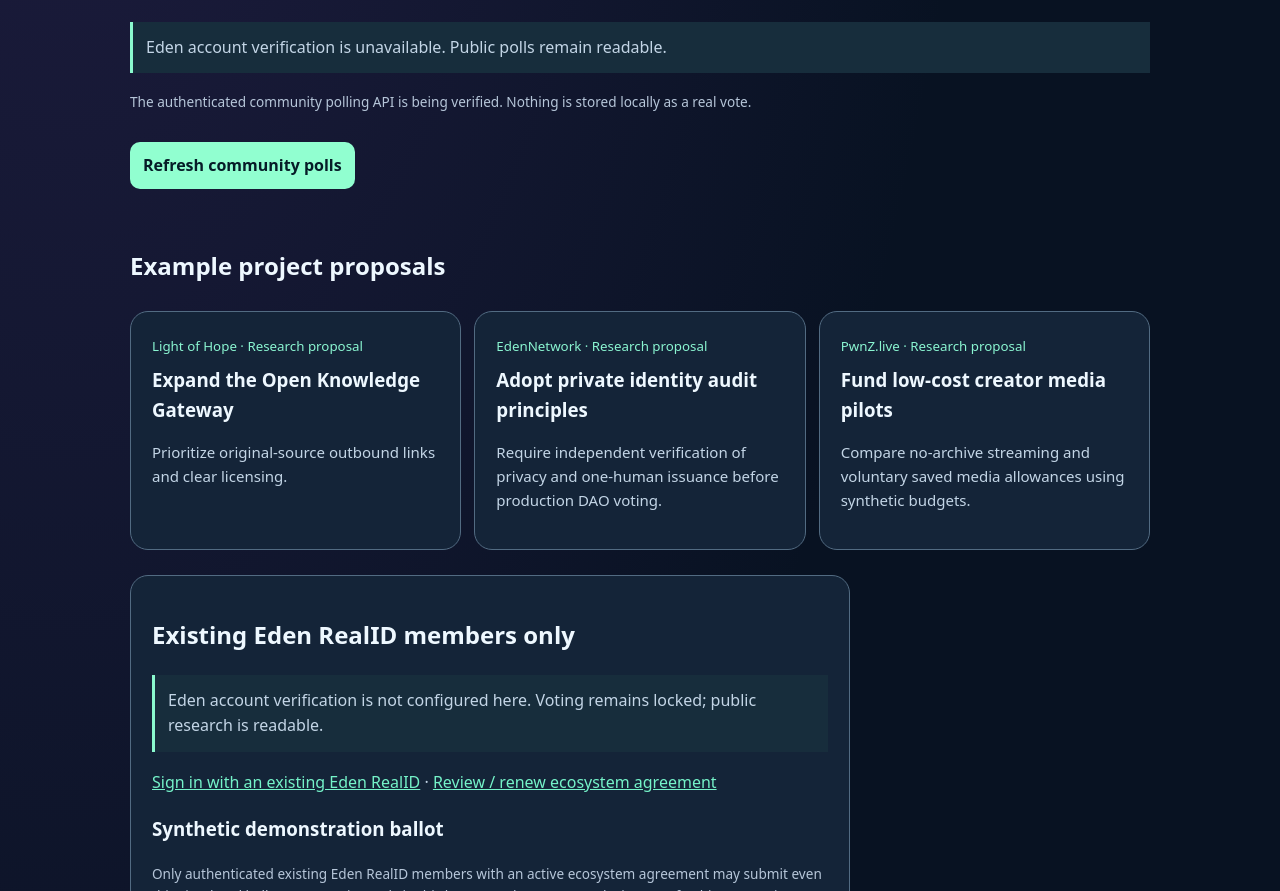
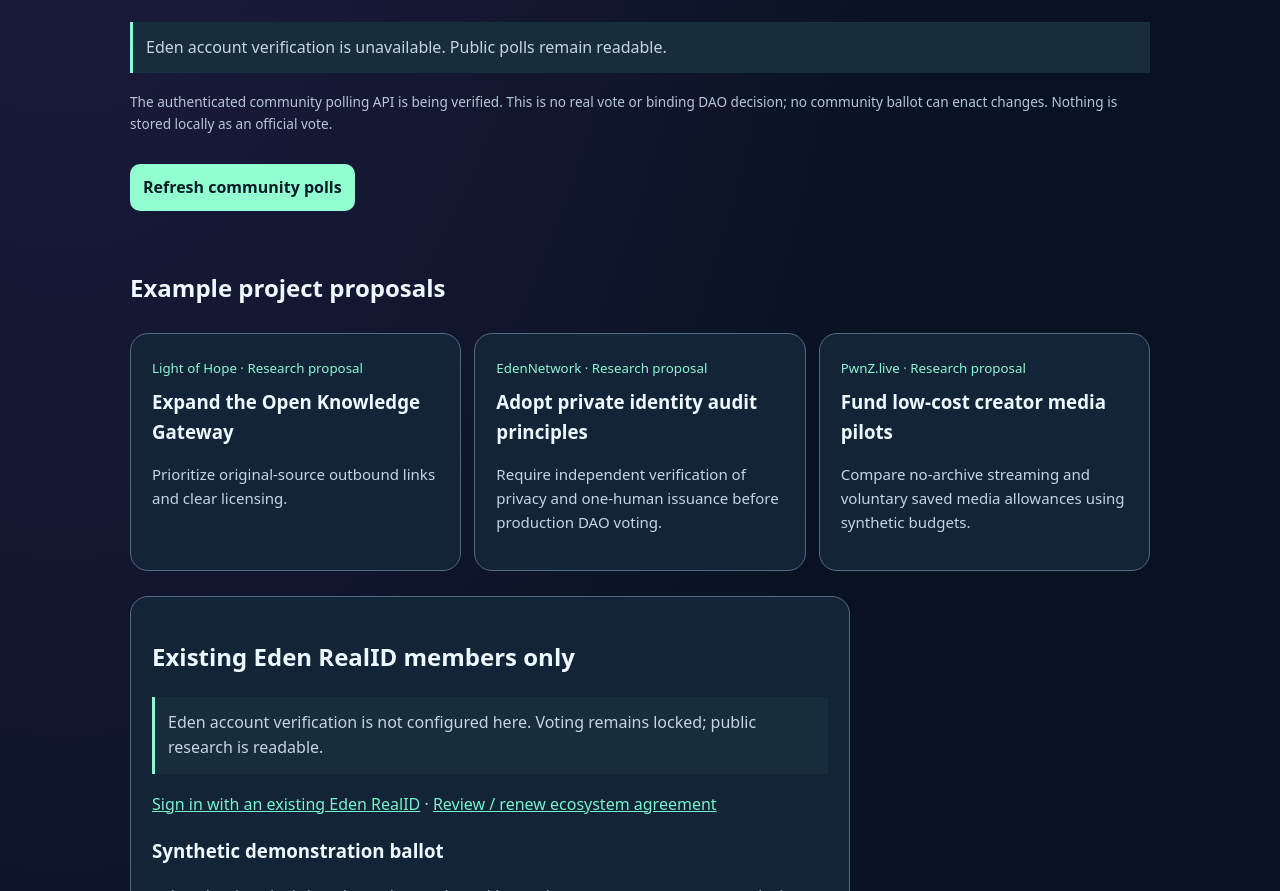
Before and after one commit to NickPwnZLegit/EdenNetwork, a plain HTML site: page governance/index.html in a window 1280 px wide. Shown: the part 1035-1926 px from the top of the page. Drawn offline with Linux system fonts and the light colour scheme; no server answers.

Commit message:
docs(eden): explicitly label all governance previews nonbinding

```diff
--- a/governance/index.html
+++ b/governance/index.html
@@ -21,7 +21,7 @@
   <article class="card"><h3>Admin review</h3><p>Admins may review popular member ideas, document their response, or decline a suggestion. High vote counts never automatically advance an idea.</p></article>
   <article class="card"><h3>Official DAO consultations</h3><p>Only authorized admins may open formal governance consultations. These are separate from community polls and do not execute contracts or change the network.</p></article></div>
   <p id="community-message" class="notice" role="status">Checking community poll availability…</p>
-  <div id="community-disabled"><p class="muted">The authenticated community polling API is being verified. Nothing is stored locally as a real vote.</p></div>
+  <div id="community-disabled"><p class="muted">The authenticated community polling API is being verified. This is no real vote or binding DAO decision; no community ballot can enact changes. Nothing is stored locally as an official vote.</p></div>
   <div id="community-active" hidden>
     <section class="form" style="max-width:none"><h3>Technology community polls</h3><div id="member-polls" class="eden-poll-list"></div>
       <p id="member-signin-note" class="muted">Sign in to your existing Eden RealID account to create polls and vote.</p>
```
